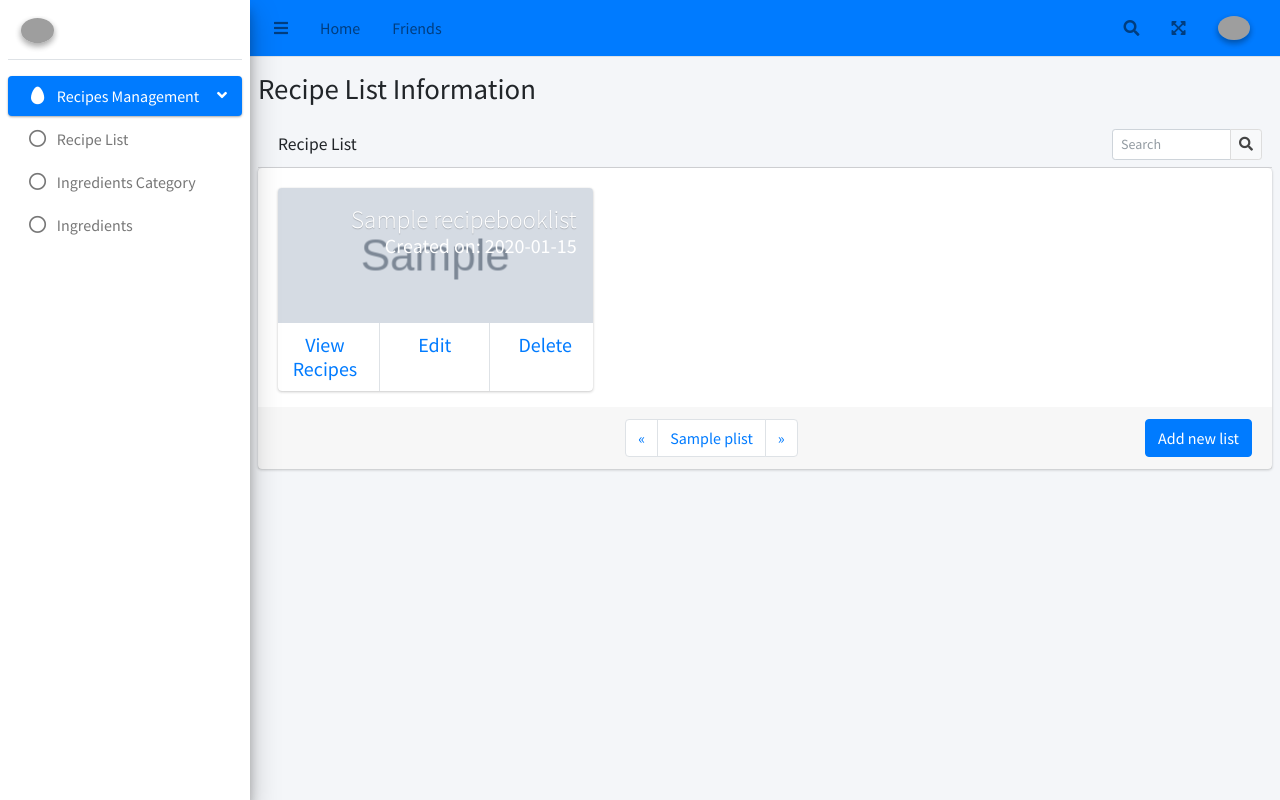
After one commit to Andrevvdog/COEN-Project, a Django app: template templates/users/recipebook/viewrecipebook.html in a window 1280 px wide. The commit adds this page. Run offline with Django 3.2, Linux system fonts and the light colour scheme; the template is opened without the code that fills it: most values are stand-ins (such as "Sample title", 1, 10 or a date in 2020); grey boxes marked "Sample" are stand-in pictures; some libraries are stand-ins or nearby versions; grey boxes are pictures that could not be loaded.

Commit message:
Recipe _List(Recipebook) Functionality Implemented

```diff
--- a/templates/users/base.html
+++ b/templates/users/base.html
@@ -104,6 +104,12 @@
           </a>
           <ul class="nav nav-treeview">
             <li class="nav-item">
+              <a href="{% url 'users_recipebook_viewrecipebook' 1 %}" class="nav-link">
+                <i class="far fa-circle nav-icon"></i>
+                <p>Recipe List</p>
+              </a>
+            </li>
+            <li class="nav-item">
               <a href="{% url 'users_category_viewcategory' 1 %}" class="nav-link">
                 <i class="far fa-circle nav-icon"></i>
                 <p>Ingredients Category</p>
--- /dev/null
+++ b/templates/users/recipebook/viewrecipebook.html
@@ -0,0 +1,100 @@
+{% extends "users/base.html" %}
+
+{% block main_body %}
+   <!-- Content Header (Page header) -->
+   <section class="content-header">
+    <h1>
+      Recipe List Information
+    </h1>
+  </section>
+
+  <section class="content">
+    <div class="card-header">
+      <h3 class="card-title">Recipe List</h3>
+
+      <div class="card-tools">
+        <form action="{% url 'users_recipebook_viewrecipebook' 1 %}" method="get">
+          <div class="input-group input-group-sm" style="width: 150px;">
+            <input type="text" name="keyword" class="form-control float-right" placeholder="Search">
+
+            <div class="input-group-append">
+              <button type="submit" class="btn btn-default">
+                <i class="fas fa-search"></i>
+              </button>
+            </div>
+          </div>
+        </form>
+      </div>
+    </div>
+    <!-- Default box -->
+    <div class="card card-solid">
+      <div class="card-body pb-0">
+        <div class="row">
+          {% for vo in recipebooklist %}
+          <div class="col-md-4">
+            <!-- Widget: user widget style 1 -->
+            <div class="card card-widget widget-user">
+              <!-- Add the bg color to the header using any of the bg-* classes -->
+              <div class="widget-user-header text-white"
+                   style="background: url('/static/uploads/Recipebook/{{ vo.cover_pic }}') center center;">
+                <h3 class="widget-user-username text-right">{{vo.name}}</h3>
+                <h5 class="widget-user-desc text-right">Created on: {{ vo.create_at|date:'Y-m-d' }}</h5>
+              </div>
+              <div class="row">
+                <div class="col-sm-4 border-right">
+                  <div class="description-block">
+                    <a href="#">
+                      <h5 class="description-header">View Recipes</h5>
+                    </a>
+                  </div>
+                  <!-- /.description-block -->
+                </div>
+                <!-- /.col -->
+                <div class="col-sm-4 border-right">
+                  <div class="description-block">
+                    <a href="{% url 'users_recipebook_edit' vo.id %}">
+                      <h5 class="description-header">Edit</h5>
+                    </a>
+                  </div>
+                  <!-- /.description-block -->
+                </div>
+                <!-- /.col -->
+                <div class="col-sm-4">
+                  <div class="description-block">
+                    <a onclick="doDel('{% url 'users_recipebook_delete' vo.id %}')" href="#">
+                      <h5 class="description-header">Delete</h5>
+                    </a>
+                  </div>
+                  <!-- /.description-block -->
+                </div>
+                <!-- /.col -->
+              </div>
+                <!-- /.row -->
+            </div>
+            <!-- /.widget-user -->
+          </div>
+          {% endfor %}
+        </div>
+      </div>
+      <!-- /.card-body -->
+      <div class="card-footer">
+        <a role="button" href="{% url 'users_recipebook_add' %}" class="btn btn-primary float-right">
+          <span class="glyphicon glyphicon-plus" aria-hidden="true"></span> Add new list</a>
+        <nav aria-label="Contacts Page Navigation">
+          <ul class="pagination justify-content-center m-0">
+            <li class="page-item"><a class="page-link" href="{% url 'users_recipebook_viewrecipebook' pIndex|add:-1 %}?{{mywhere|join:'&'}}">&laquo;</a></li>
+                  {% for p in plist %}
+                    <li {% if p == pIndex %} class="page-item"{% endif %}><a class="page-link" href="{% url 'users_recipebook_viewrecipebook' p %}?{{mywhere|join:'&'}}">{{p}}</a></li>
+                  {% endfor %}
+                  <li class="page-item"><a class="page-link" href="{% url 'users_recipebook_viewrecipebook' pIndex|add:1 %}?{{mywhere|join:'&'}}">&raquo;</a></li>
+          </ul>
+        </nav>
+      </div>
+      <!-- /.card-footer -->
+    </div>
+    <!-- /.card -->
+
+  </section>
+
+
+{% endblock %}
--- a/users/urls.py
+++ b/users/urls.py
@@ -1,7 +1,7 @@
 from django.contrib import admin
 from django.urls import path, include
 from users.views import webindex, user, friends
-from recipes.views import category, ingredients
+from recipes.views import category, ingredients, recipebook
 
 urlpatterns = [
     path('', webindex.webindex, name = "users_webindex"),
@@ -38,4 +38,11 @@ urlpatterns = [
     path('friends/doadd', friends.doadd, name = "users_friends_doadd"),
     path('friends/edit/<int:friends_id>', friends.edit, name = "users_friends_edit"),
     path('friends/doedit/<int:friends_id>', friends.doedit, name = "users_friends_doedit"),
+
+    path('recipebook/<int:pIndex>', recipebook.viewrecipebook, name = "users_recipebook_viewrecipebook"),
+    path('recipebook/add', recipebook.add, name = "users_recipebook_add"),
+    path('recipebook/del/<int:recipebook_id>', recipebook.delete, name = "users_recipebook_delete"),
+    path('recipebook/doadd', recipebook.doadd, name = "users_recipebook_doadd"),
+    path('recipebook/edit/<int:recipebook_id>', recipebook.edit, name = "users_recipebook_edit"),
+    path('recipebook/doedit/<int:recipebook_id>', recipebook.doedit, name = "users_recipebook_doedit"),
 ]
```
Also changed, not shown: recipes/models.py (+15 -0 lines), recipes/views/recipebook.py (added, +124 -0 lines), templates/users/recipebook/add.html (added, +51 -0 lines), templates/users/recipebook/edit.html (added, +53 -0 lines), recipes/migrations/0002_recipebook.py (added).
